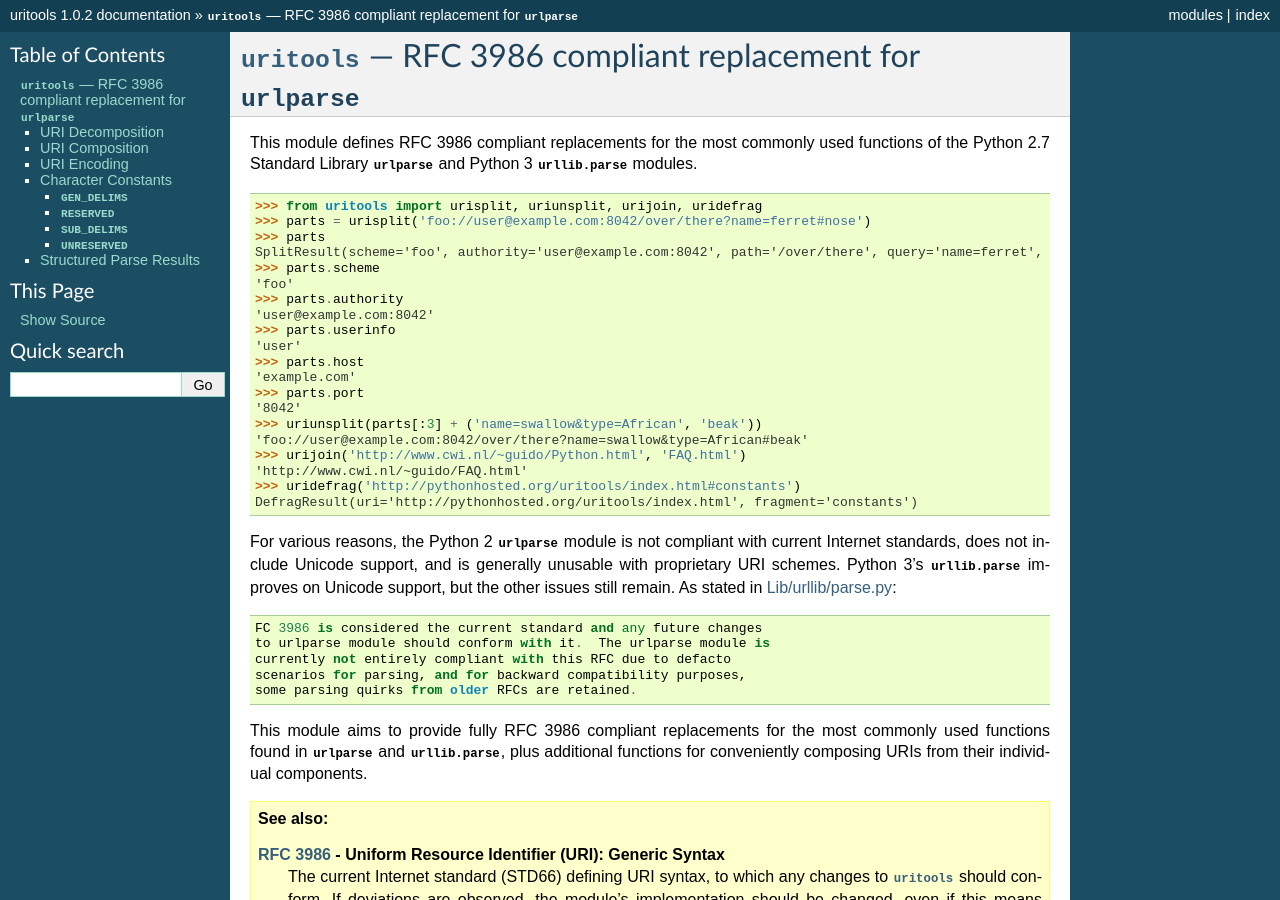
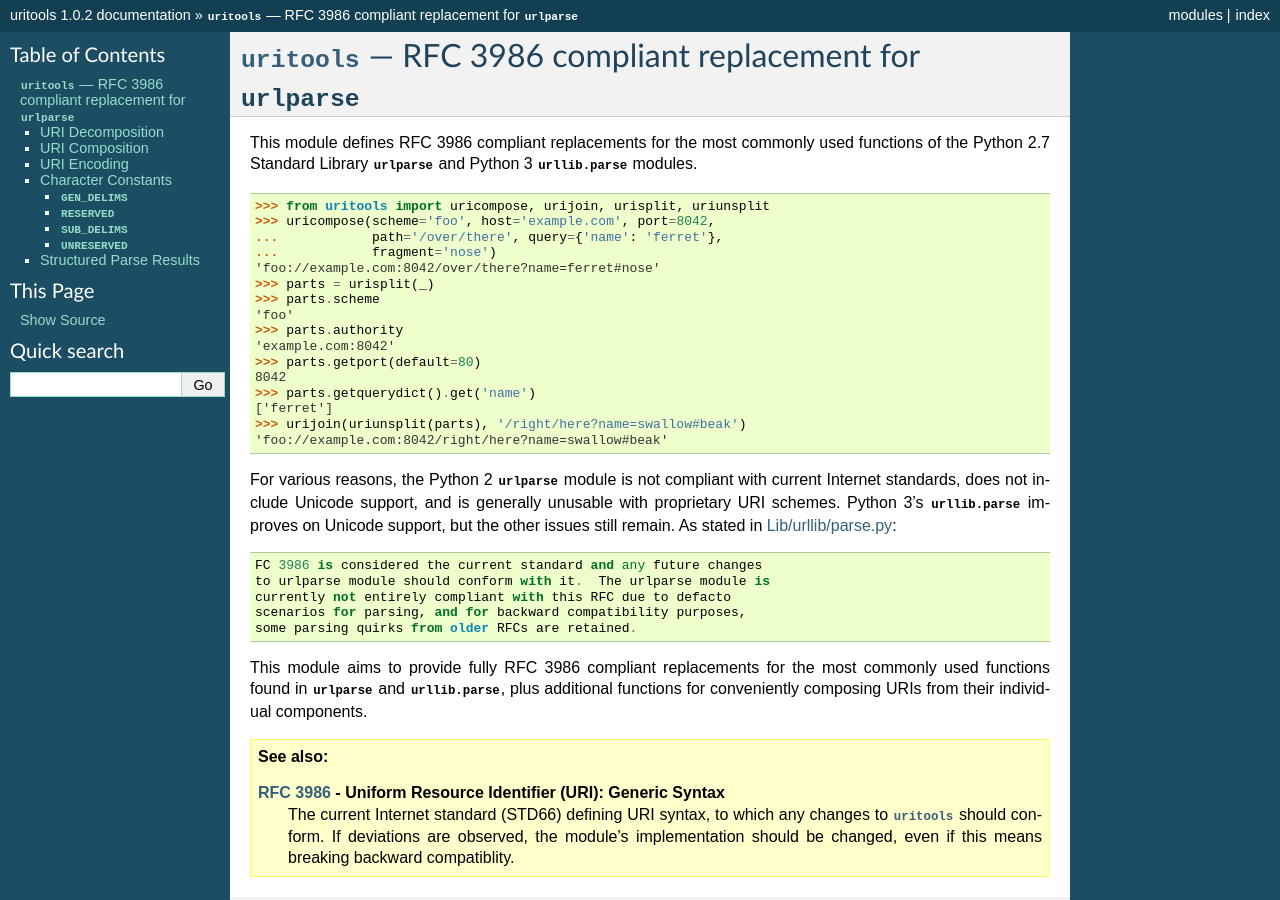
Before and after one commit to tkem/uritools, a Sphinx documentation site: the page built from docs/index.rst, in a window 1280 px wide and 900 px high. Built offline with Sphinx 7.4.7, drawn with Linux system fonts in a browser that asks for light colours.

Commit message:
Fix #5: Improve documentation.

```diff
--- a/docs/index.rst
+++ b/docs/index.rst
@@ -9,26 +9,22 @@ commonly used functions of the Python 2.7 Standard Library
 
 .. code-block:: pycon
 
-    >>> from uritools import urisplit, uriunsplit, urijoin, uridefrag
-    >>> parts = urisplit('foo://user@example.com:8042/over/there?name=ferret#nose')
-    >>> parts
-    SplitResult(scheme='foo', authority='user@example.com:8042', path='/over/there', query='name=ferret', fragment='nose')
+    >>> from uritools import uricompose, urijoin, urisplit, uriunsplit
+    >>> uricompose(scheme='foo', host='example.com', port=8042,
+    ...            path='/over/there', query={'name': 'ferret'},
+    ...            fragment='nose')
+    'foo://example.com:8042/over/there?name=ferret#nose'
+    >>> parts = urisplit(_)
     >>> parts.scheme
     'foo'
     >>> parts.authority
-    'user@example.com:8042'
-    >>> parts.userinfo
-    'user'
-    >>> parts.host
-    'example.com'
-    >>> parts.port
-    '8042'
-    >>> uriunsplit(parts[:3] + ('name=swallow&type=African', 'beak'))
-    'foo://user@example.com:8042/over/there?name=swallow&type=African#beak'
-    >>> urijoin('http://www.cwi.nl/~guido/Python.html', 'FAQ.html')
-    'http://www.cwi.nl/~guido/FAQ.html'
-    >>> uridefrag('http://pythonhosted.org/uritools/index.html#constants')
-    DefragResult(uri='http://pythonhosted.org/uritools/index.html', fragment='constants')
+    'example.com:8042'
+    >>> parts.getport(default=80)
+    8042
+    >>> parts.getquerydict().get('name')
+    ['ferret']
+    >>> urijoin(uriunsplit(parts), '/right/here?name=swallow#beak')
+    'foo://example.com:8042/right/here?name=swallow#beak'
 
 For various reasons, the Python 2 :mod:`urlparse` module is not
 compliant with current Internet standards, does not include Unicode
--- a/setup.cfg
+++ b/setup.cfg
@@ -12,5 +12,5 @@ all_files  = 1
 [upload_sphinx]
 upload-dir = docs/_build/html
 
-# [pytest]
-# addopts = --doctest-glob=README.rst --doctest-glob=docs/*.rst
+[tool:pytest]
+#addopts = --doctest-glob=README.rst --doctest-glob=docs/*.rst
```
Also changed, not shown: other parts of docs/index.rst (+12 -9 lines), README.rst (+13 -17 lines), 1 other file.
